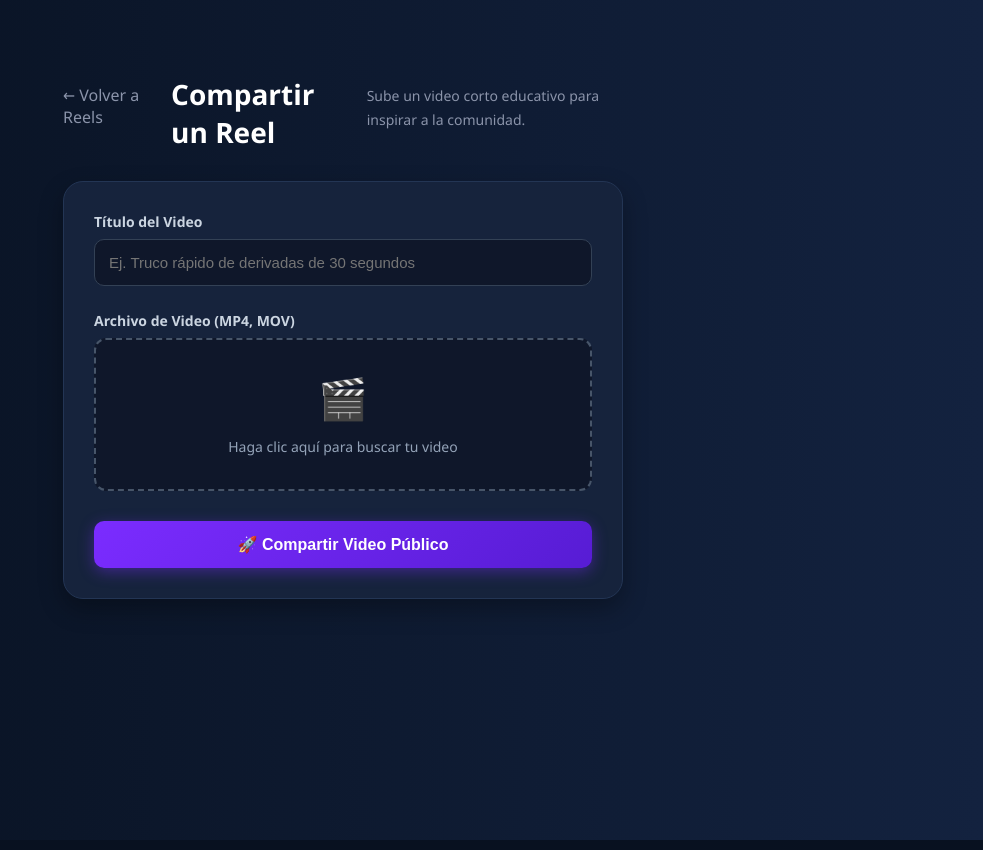
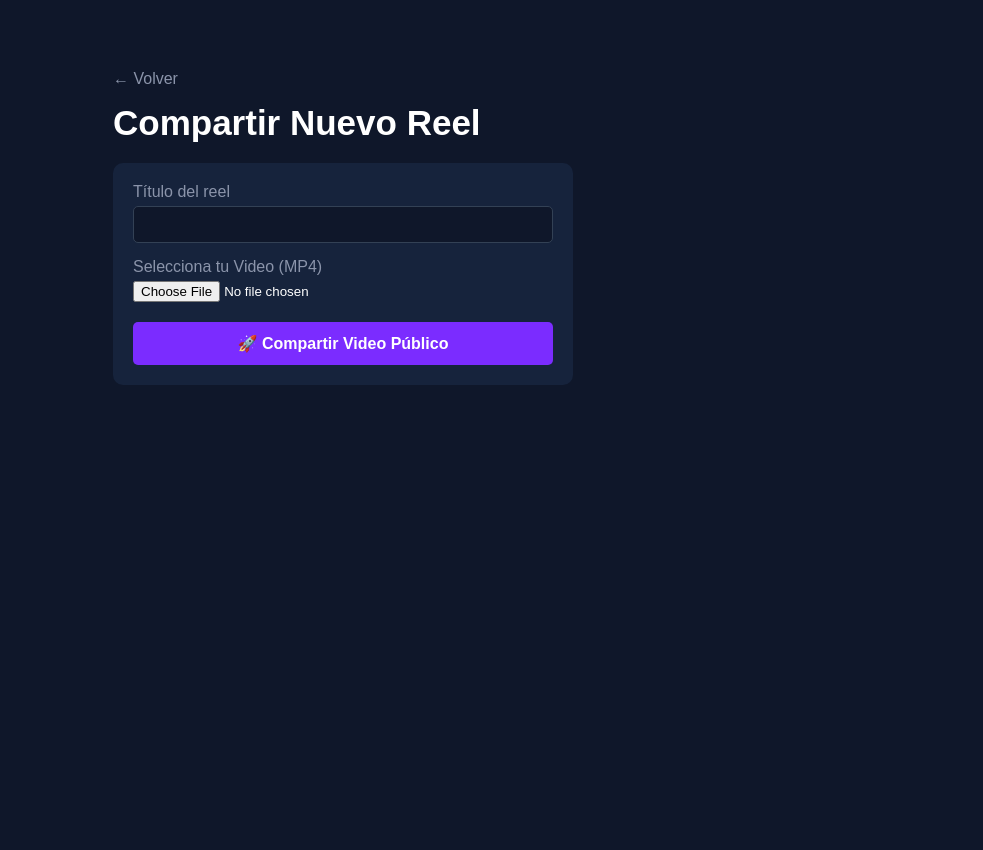
Before and after one commit to eray1324/Nobiru-0.1, a Flask app: page /subir-reel in a window 1280 px wide. Shown: the whole page, without its empty margins (297-1280 px from the left). Run offline with Flask 3, Linux system fonts and the light colour scheme; the visitor is signed in with stand-in values (Sample User, id 1); some libraries are stand-ins or nearby versions.

Commit message:
Update subir_reel.html

```diff
--- a/templates/subir_reel.html
+++ b/templates/subir_reel.html
@@ -2,105 +2,31 @@
 <html lang="es">
 <head>
     <meta charset="UTF-8">
-    <meta name="viewport" content="width=device-width, initial-scale=1.0">
     <title>Subir Reel - NOBIRU</title>
     <link rel="stylesheet" href="{{ url_for('static', filename='css/style.css') }}">
 </head>
-<body class="modo-oscuro" style="background-color: #0f172a; font-family: 'Segoe UI', Tahoma, Geneva, Verdana, sans-serif; color: white; margin: 0; padding: 0;">
+<body class="modo-oscuro" style="background: #0f172a; color: white; font-family: sans-serif;">
+    <div class="contenedor" style="max-width: 500px; margin: 50px auto; padding: 20px;">
 
-    <div class="contenedor" style="max-width: 600px; margin: 40px auto; padding: 20px; box-sizing: border-box;">
+        <a href="/reels" style="color: #8b94aa; text-decoration: none;">← Volver</a>
+        <h2 style="margin-top: 15px;">Compartir Nuevo Reel</h2>
 
-        <div class="encabezado" style="margin-bottom: 30px;">
-            <a href="/reels" style="color: #8b94aa; text-decoration: none; font-size: 16px; display: inline-flex; align-items: center; gap: 5px; transition: color 0.2s;">
-                ← Volver a Reels
-            </a>
-            <h1 style="color: white; margin-top: 15px; font-size: 28px; font-weight: 700;">Compartir un Reel</h1>
-            <p style="color: #8b94aa; margin-top: 5px; font-size: 14px;">Sube un video corto educativo para inspirar a la comunidad.</p>
-        </div>
+        <form action="/subir-reel" method="POST" enctype="multipart/form-data" style="background: #16233c; padding: 20px; border-radius: 10px; margin-top: 20px;">
+            <div style="margin-bottom: 15px;">
+                <label style="display: block; margin-bottom: 5px; color: #8b94aa;">Título del reel</label>
+                <input type="text" name="titulo" required style="width: 100%; padding: 10px; background: #0f172a; border: 1px solid #334155; border-radius: 5px; color: white; box-sizing: border-box;">
+            </div>
 
-        <form action="/subir-reel" method="POST" enctype="multipart/form-data" id="form-reels" onsubmit="mostrarCargando()">
+            <div style="margin-bottom: 20px;">
+                <label style="display: block; margin-bottom: 5px; color: #8b94aa;">Selecciona tu Video (MP4)</label>
+                <input type="file" name="video" accept="video/*" required style="color: white;">
+            </div>
 
-            <div class="card" style="background: #16233c; padding: 30px; border-radius: 20px; box-shadow: 0 10px 25px rgba(0,0,0,0.3); border: 1px solid #233554;">
+            <button type="submit" style="width: 100%; background: #7b2cff; color: white; border: none; padding: 12px; border-radius: 5px; font-weight: bold; cursor: pointer;">
+                🚀 Compartir Video Público
+            </button>
+        </form>
 
-                <div style="margin-bottom: 25px;">
-                    <label style="color: #cbd5e1; display: block; margin-bottom: 8px; font-weight: 600; font-size: 14px;">Título del Video</label>
-                    <input type="text" name="titulo" placeholder="Ej. Truco rápido de derivadas de 30 segundos" required
-                           style="width: 100%; padding: 14px; background: #0f172a; border: 1px solid #334155; border-radius: 10px; color: white; font-size: 15px; box-sizing: border-box; outline: none; transition: border-color 0.2s;">
-                </div>
-
-                <div style="margin-bottom: 30px;">
-                    <label style="color: #cbd5e1; display: block; margin-bottom: 8px; font-weight: 600; font-size: 14px;">Archivo de Video (MP4, MOV)</label>
-
-                    <div style="position: relative; border: 2px dashed #475569; padding: 30px 20px; border-radius: 12px; text-align: center; background: #0f172a; cursor: pointer; transition: border-color 0.2s;"
-                         id="dropzone" onclick="document.getElementById('video-input').click()">
-
-                        <span style="font-size: 40px; display: block; margin-bottom: 10px;">🎬</span>
-                        <p id="texto-archivo" style="margin: 0; color: #94a3b8; font-size: 14px;">Haga clic aquí para buscar tu video</p>
-
-                        <input type="file" name="video" id="video-input" accept="video/*" required accept="video/mp4,video/quicktime"
-                               style="display: none;" onchange="previsualizarVideo(event)">
-                    </div>
-
-                    <div id="vista-previa-contenedor" style="display: none; margin-top: 20px; text-align: center;">
-                        <p style="color: #4cd137; font-size: 13px; margin-bottom: 10px;">✔ Archivo seleccionado correctamente</p>
-                        <video id="video-preview" controls style="max-width: 100%; max-height: 250px; border-radius: 8px; background: black;"></video>
-                    </div>
-                </div>
-
-                <div id="estado-cargando" style="display: none; text-align: center; margin-bottom: 20px; padding: 15px; background: #1e293b; border-radius: 10px;">
-                    <span style="display: inline-block; animation: spin 1s linear infinite; font-size: 20px; margin-bottom: 5px;">🔄</span>
-                    <p style="margin: 0; color: #38bdf8; font-size: 14px; font-weight: bold;">Subiendo y optimizando el video... Por favor, espera.</p>
-                </div>
-
-                <button type="submit" class="btn-primario" id="btn-compartir"
-                        style="width: 100%; padding: 14px; background: linear-gradient(135deg, #7b2cff, #571cd4); color: white; border: none; border-radius: 10px; font-size: 16px; font-weight: bold; cursor: pointer; transition: transform 0.2s, background 0.2s; box-shadow: 0 4px 15px rgba(123, 44, 255, 0.4);">
-                    🚀 Compartir Video Público
-                </button>
-
-            </div>
-        </form>
     </div>
-
-    <script>
-        // Función para mostrar la vista previa del video en tiempo real antes de subirlo
-        function previsualizarVideo(event) {
-            const input = event.target;
-            const contenedor = document.getElementById('vista-previa-contenedor');
-            const video = document.getElementById('video-preview');
-            const texto = document.getElementById('texto-archivo');
-            const dropzone = document.getElementById('dropzone');
-
-            if (input.files && input.files[0]) {
-                const archivo = input.files[0];
-
-                // Actualizar el texto informativo
-                texto.innerText = archivo.name + " (" + (archivo.size / (1024 * 1024)).toFixed(2) + " MB)";
-                dropzone.style.borderColor = "#7b2cff";
-
-                // Crear URL temporal local para reproducir en la etiqueta <video>
-                const urlObjeto = URL.createObjectURL(archivo);
-                video.src = urlObjeto;
-                contenedor.style.display = 'block';
-            }
-        }
-
-        // Previene confusiones del usuario avisando que la carga está en progreso
-        function mostrarCargando() {
-            document.getElementById('estado-cargando').style.display = 'block';
-            document.getElementById('btn-compartir').style.disabled = true;
-            document.getElementById('btn-compartir').style.background = '#475569';
-            document.getElementById('btn-compartir').innerText = 'Subiendo...';
-        }
-    </script>
-
-    <style>
-        @keyframes spin {
-            0% { transform: rotate(0deg); }
-            100% { transform: rotate(360deg); }
-        }
-        input:focus {
-            border-color: #7b2cff !important;
-        }
-    </style>
 </body>
 </html>
```
